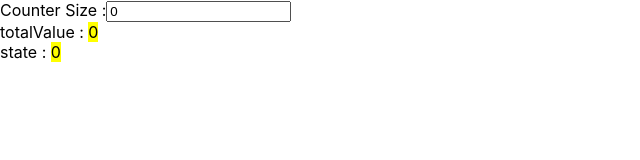
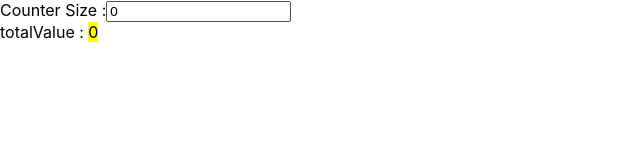
Before and after one commit to happyeven/react-basics-2020-08-03, a React (Create React App) app: page / in a window 1280 px wide. Shown: the top 160 px of the page, without its empty margins (0-640 px from the left). Built offline with nearby package versions, Linux system fonts and the light colour scheme.

Commit message:
[react basic] [Dong] refactor : delete the useless code and modify the logic in CounterGroup

```diff
--- a/src/App.js
+++ b/src/App.js
@@ -6,7 +6,7 @@ function App() {
   return (
     <div className="App">
       <header className="App-header">
-        <CounterGroup />
+        <CounterGroup  store = {this.props.store}/>
       </header>
     </div>
   );
--- a/src/component/Counter/index.jsx
+++ b/src/component/Counter/index.jsx
@@ -1,6 +1,5 @@
 import React from 'react';
-import { createStore } from 'redux'
-import counter from '../../reducers'
+
 
 class Counter extends React.Component {
     constructor(props) {
--- a/src/component/CounterGroup/index.jsx
+++ b/src/component/CounterGroup/index.jsx
@@ -3,6 +3,7 @@ import Counter from '../Counter'
 class CounterGroup extends React.Component {
     constructor(props) {
         super(props)
+        this.store = props.store
         this.state = { size: 0, totalValue: 0 }
     }
     onChangesize = (event) => {
@@ -36,7 +37,6 @@ class CounterGroup extends React.Component {
         this.setState({totalValue :this.props.store.getState() })
     }
     render() {
-        const {store } = this.props
         const initArray = [...Array(this.state.size).keys()]
         return <div>
             <div>
@@ -47,17 +47,12 @@ class CounterGroup extends React.Component {
             </div>
             <div>
                 <label>
-                    totalValue : <mark>{this.state.totalValue}</mark>
-                </label>
-            </div>
-            <div>
-                <label>
-                    state : <mark>{this.props.store.getState()}</mark>
+                    totalValue : <mark>{this.props.store.getState()}</mark>
                 </label>
             </div>
             {
                 initArray.map(key => <Counter handleIncrease = {this.handleIncrease} handleDecrease = {this.handleDecrease}
-                    store = {store}  key={key} handleValueChange = {this.handleValueChange}
+                    store = {this.store}  key={key} handleValueChange = {this.handleValueChange}
                 />)
             }
         </div>
```
